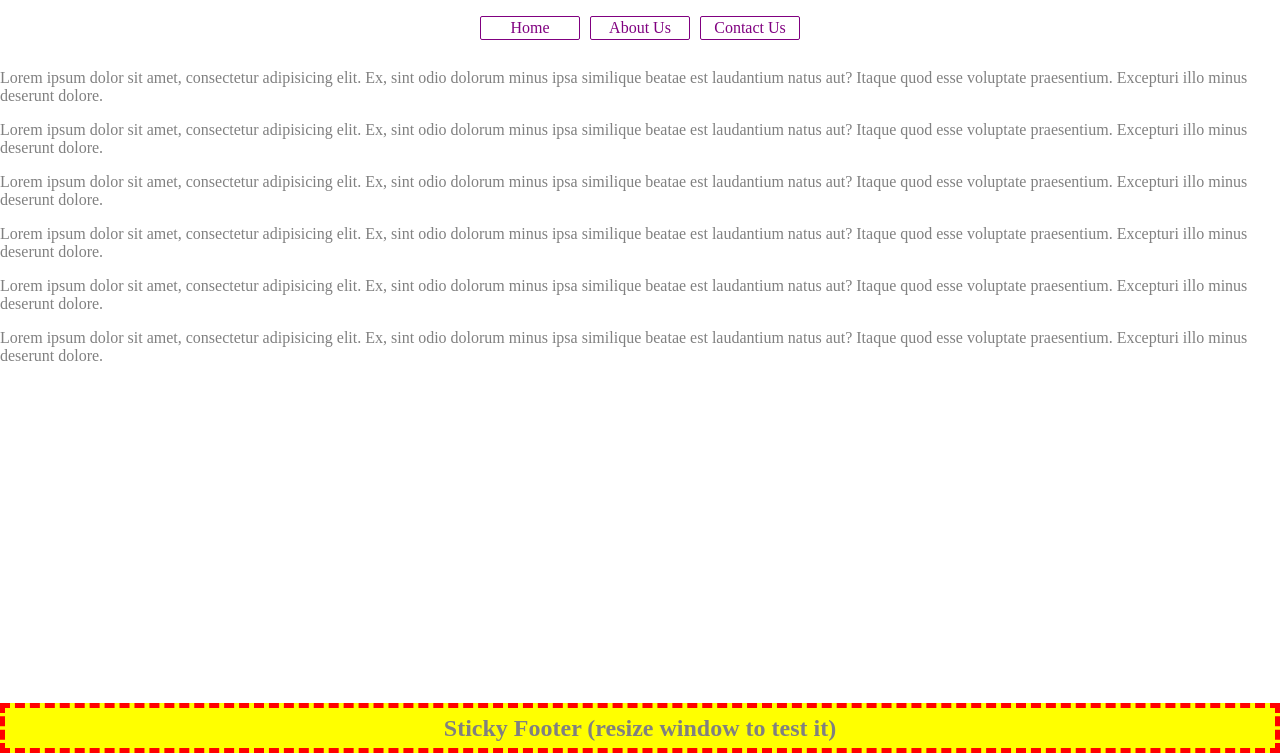
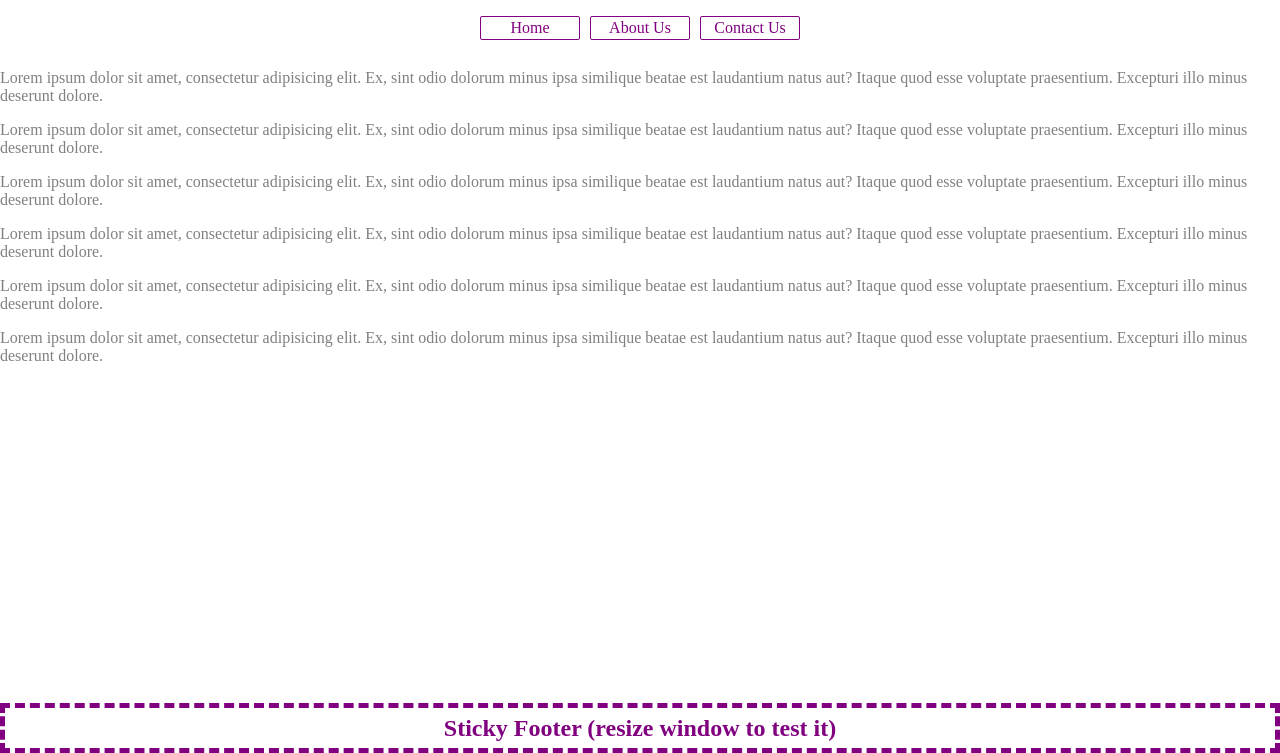
Before and after one commit to spopara/bloomreach-assignment-1, a plain HTML site: page src/index.html in a window 1280 px wide. Shown: the part 47-800 px from the top of the page. Drawn offline with Linux system fonts and the light colour scheme; a script that the page names is missing.

Commit message:
Update footer style

```diff
--- a/src/style.css
+++ b/src/style.css
@@ -99,8 +99,6 @@ main {
 /****** FOOTER ******/
 footer {
   height: 50px;
-  border-width: 5px;
-  border-style: dashed;
-  border-color: #ff0000;
-  background-color: #ffff00;
+  color: #800080;
+  border: 5px dashed #800080;
 }
```
